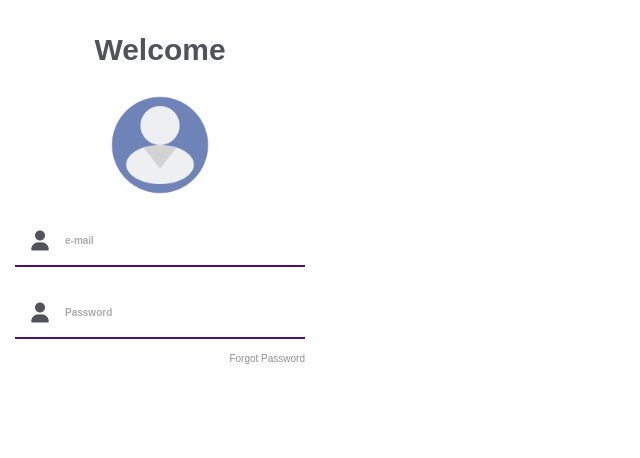
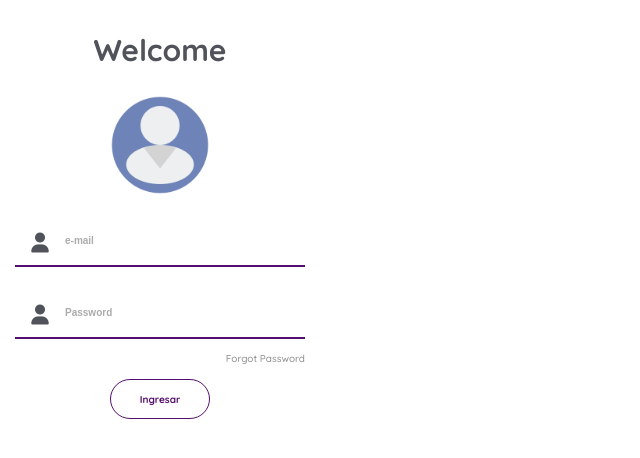
Before and after one commit to nedagosa-cod/tienda, a React (Create React App) app: page / in a window 1280 px wide. Shown: the top 458 px of the page, without its empty margins (0-640 px from the left). Built offline with nearby package versions, Linux system fonts and the light colour scheme.

Commit message:
estilos cuadrados de log in

```diff
--- a/public/index.html
+++ b/public/index.html
@@ -3,6 +3,9 @@
   <head>
     <meta charset="utf-8" />
     <link rel="icon" href="%PUBLIC_URL%/favicon.ico" />
+    <link rel="preconnect" href="https://fonts.googleapis.com">
+    <link rel="preconnect" href="https://fonts.gstatic.com" crossorigin>
+    <link href="https://fonts.googleapis.com/css2?family=Quicksand:wght@300;500;700&display=swap" rel="stylesheet">
     <meta name="viewport" content="width=device-width, initial-scale=1" />
     <meta name="theme-color" content="#000000" />
     <meta
--- a/src/components/Login.css
+++ b/src/components/Login.css
@@ -34,7 +34,7 @@
 .user__icon{
     font-size: 2rem;
     position: relative;
-    top: 16px;
+    top: -10px;
     left: -120px;
 }
 .form__bxInput {
@@ -47,7 +47,7 @@
 
 .form__bxInput--input {
     position: relative;
-    top: -7px;
+    top: 14px;
     color: var(--negro);
     font-size: 16px;
     outline: 0;
@@ -74,13 +74,16 @@
     -o-transition: transform 200ms, color 200ms;
 }
 
-.form__bxInput--input:focus~.form__bxInput--label,
-.form__bxInput--input:not(:placeholder-shown)~.form__bxInput--label {
+.form__bxInput--input:focus ~ .form__bxInput--label,
+.form__bxInput--input:not(:placeholder-shown) ~ .form__bxInput--label {
     transform: translateY(-20px) translateX(10px) scale(0.9);
     -webkit-transform: translateY(-20px) translateX(10px) scale(0.9);
     -moz-transform: translateY(-20px) translateX(10px) scale(0.9);
     -ms-transform: translateY(-20px) translateX(10px) scale(0.9);
     -o-transform: translateY(-20px) translateX(10px) scale(0.9);
+}
+.form__bxInput--input:focus ~ .user__icon{
+    color: var(--primary-color);
 }
 
 .form__bxInput--input:not(:placeholder-shown)~.form__bxInput--label {
--- a/src/components/Login.js
+++ b/src/components/Login.js
@@ -1,26 +1,28 @@
 import './Login.css';
 import imgUser from '../img/user.png';
+import MainButton from './MainButton';
 
 const Login = () => {
     return (
         <>
-        <div className='form'>
+        <form className='form'>
             <h1 className='form__title'>Welcome</h1>
             <figure className='form__figure'>
                 <img src={imgUser} alt="user" />
             </figure>
             <div className="form__bxInput">
+                <input id="email" className="form__bxInput--input" type="text" placeholder=" " autoComplete='off'/>
+                <label htmlFor="email" className="form__bxInput--label">e-mail</label>
                 <i className="fa-solid fa-user user__icon"></i>
-                <input id="email" className="form__bxInput--input" type="text" placeholder=" "/>
-                <label htmlFor="email" className="form__bxInput--label">e-mail</label>
             </div>
             <div className="form__bxInput">
+                <input id="password" className="form__bxInput--input" type="password" placeholder=" " autoComplete='off'/>
+                <label htmlFor="password" className="form__bxInput--label">Password</label>
                 <i className="fa-solid fa-user user__icon"></i>
-                <input id="password" className="form__bxInput--input" type="password" placeholder=" " />
-                <label htmlFor="password" className="form__bxInput--label">Password</label>
             </div>
             <span className='form__span'><a href="#">Forgot Password</a></span>
-        </div>
+            <MainButton />
+        </form>
         </>
     );
 }
--- /dev/null
+++ b/src/components/MainButton.css
@@ -0,0 +1,34 @@
+:root {
+    --negro: #50535A;
+    --blanco: #fff;
+    --primary-color: #540d6e;
+    --secondary-color: #ee4266;
+    --terciary-color: #ffd23f;
+    /* Tipografía */
+    --tipo-principal: 'Quicksand', sans-serif;
+    --tipo-secundaria: Verdana;
+}
+.mainButton{
+    border: 1px solid var(--primary-color);
+    width: 100px;
+    height: 40px;
+    background: var(--blanco);
+    color: var(--primary-color);
+    font-weight: bold;
+    margin: 10px auto;
+    cursor: pointer;
+    border-radius: 30px;
+    -webkit-border-radius: 30px;
+    -moz-border-radius: 30px;
+    -ms-border-radius: 30px;
+    -o-border-radius: 30px;
+    transition: 0.3s;
+    -webkit-transition: 0.3s;
+    -moz-transition: 0.3s;
+    -ms-transition: 0.3s;
+    -o-transition: 0.3s;
+}
+.mainButton:hover{
+    background: var(--primary-color);
+    color: var(--blanco);
+}
--- /dev/null
+++ b/src/components/MainButton.js
@@ -0,0 +1,11 @@
+import './MainButton.css'
+
+const MainButton = () => {
+    return (
+        <>
+            <button className="mainButton"> Ingresar</button>
+        </>
+    )
+}
+
+export default MainButton;
```
